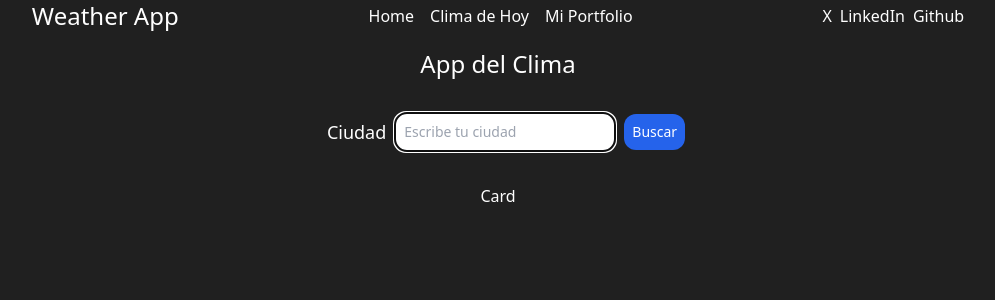
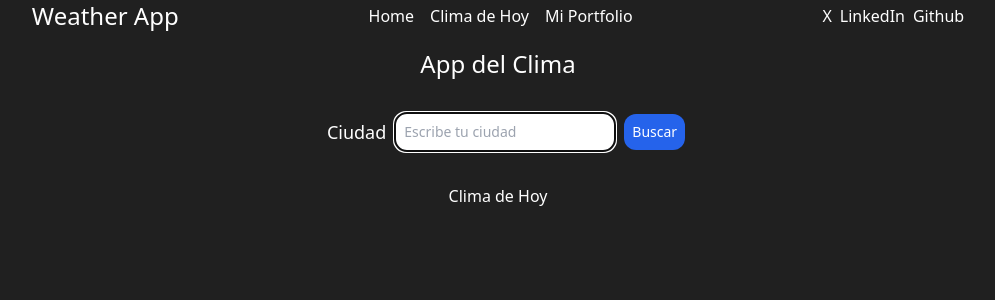
Before and after one commit to magoMercurio/app-clima-nextjs, a Next.js app: page / in a window 1280 px wide. Shown: the top 300 px of the page, without its empty margins (142-1137 px from the left). Built offline with nearby package versions, Linux system fonts and the light colour scheme; no server answers.

Commit message:
Update CurrentCard.jsx

```diff
--- a/src/components/CurrentCard.jsx
+++ b/src/components/CurrentCard.jsx
@@ -1,10 +1,21 @@
-
+import useSearchCity from "@/hooks/useSearchCity"
 
 export default function CurrentCard() {
+
+  const { weatherData, loading, error } = useSearchCity()
   return (
     <>
     <aside className="flex justify-center mt-8">
-      Card
+      <h2>Clima de Hoy</h2>
+    {loading && <p>Cargando...</p>}
+      {error && <p>Error: {error.message}</p>}
+      {weatherData && (
+        <div>
+          {/* Renderiza los datos del clima según tus necesidades */}
+          <p>Temperatura: {weatherData.current.temp_c}°C</p>
+          {/* Agrega más elementos según sea necesario */}
+        </div>
+      )}
     </aside>
     </>
   )
```
